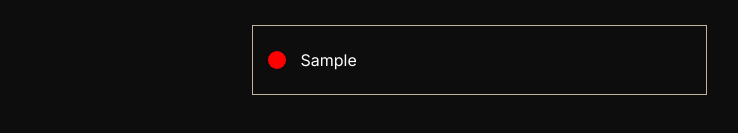
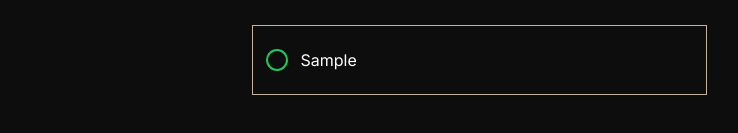
Before and after one commit to yeisonbs/todo, a Next.js app: page / in a window 1280 px wide. Both pictures are taken after typing "Sample" into the empty fields and a click on the button "Submit". Shown: the part 455-588 px from the top of the page, without its empty margins (161-899 px from the left). Built offline with nearby package versions, Linux system fonts and the light colour scheme.

Commit message:
Mark todos complete transparent

```diff
--- a/src/app/components/TODOList.jsx
+++ b/src/app/components/TODOList.jsx
@@ -31,9 +31,9 @@ function Item({ item, setTodos }) {
       <button className="todo_items_left" onClick={completeTodo}>
       <svg width="24" height="24" viewBox="0 0 24 24">
           {/* Círculo de borde */}
-          <circle cx="12" cy="12" r="10" fill="none" stroke="#0d0d0d" strokeWidth="2" />
+          <circle cx="12" cy="12" r="10" fill="none" stroke="#22C55E" strokeWidth="2" />
           {/* Círculo de relleno */}
-          <circle cx="12" cy="12" r="9" fill={item.is_completed ? "#22C55E" : "#FF0000"} />
+          <circle cx="12" cy="12" r="9" fill={item.is_completed ? "#22C55E" : "transparent"} />
         </svg>
         <p style={item.is_completed ? { textDecoration: "line-through" } : {}}>
           {item?.title}
```
